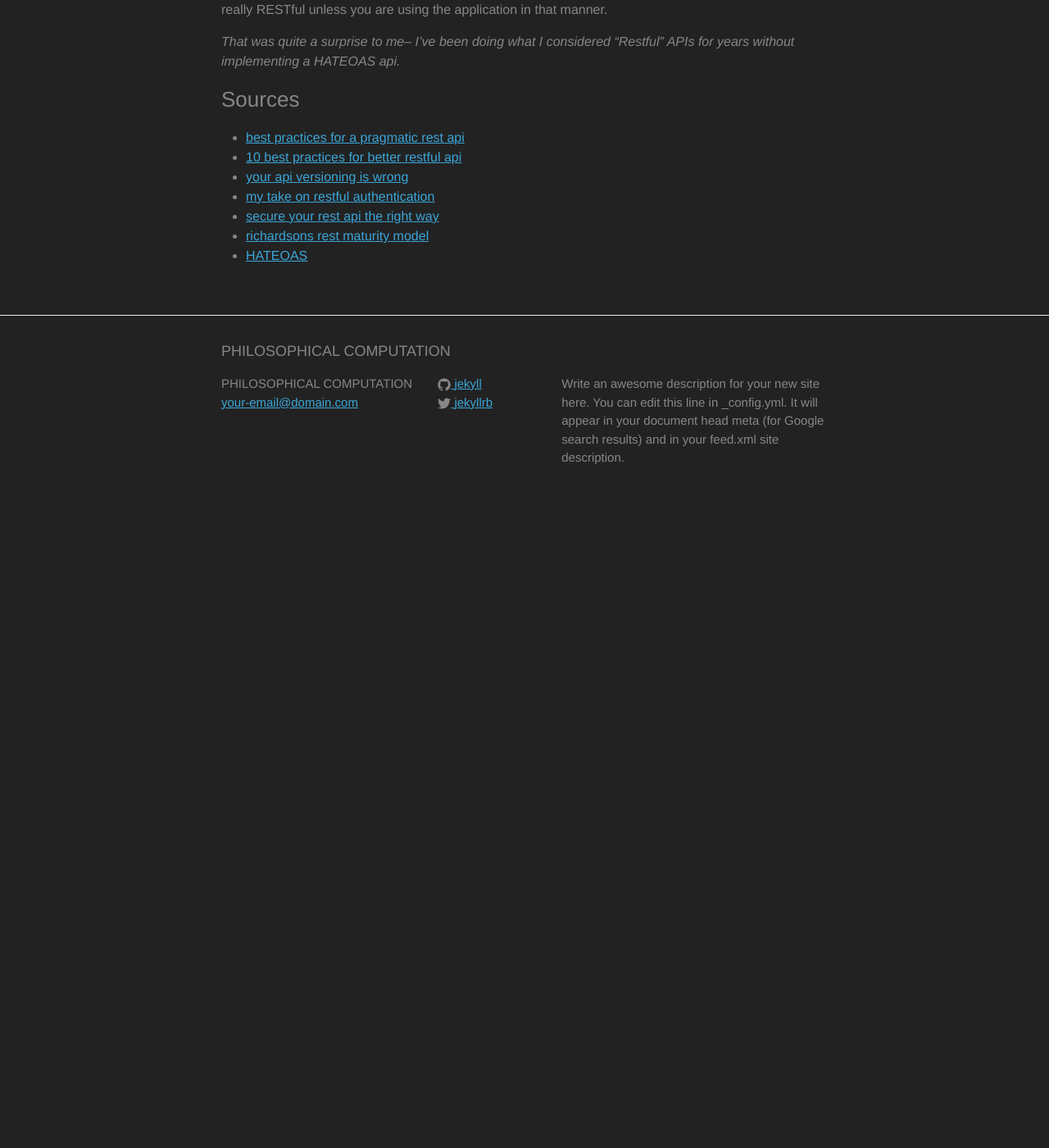
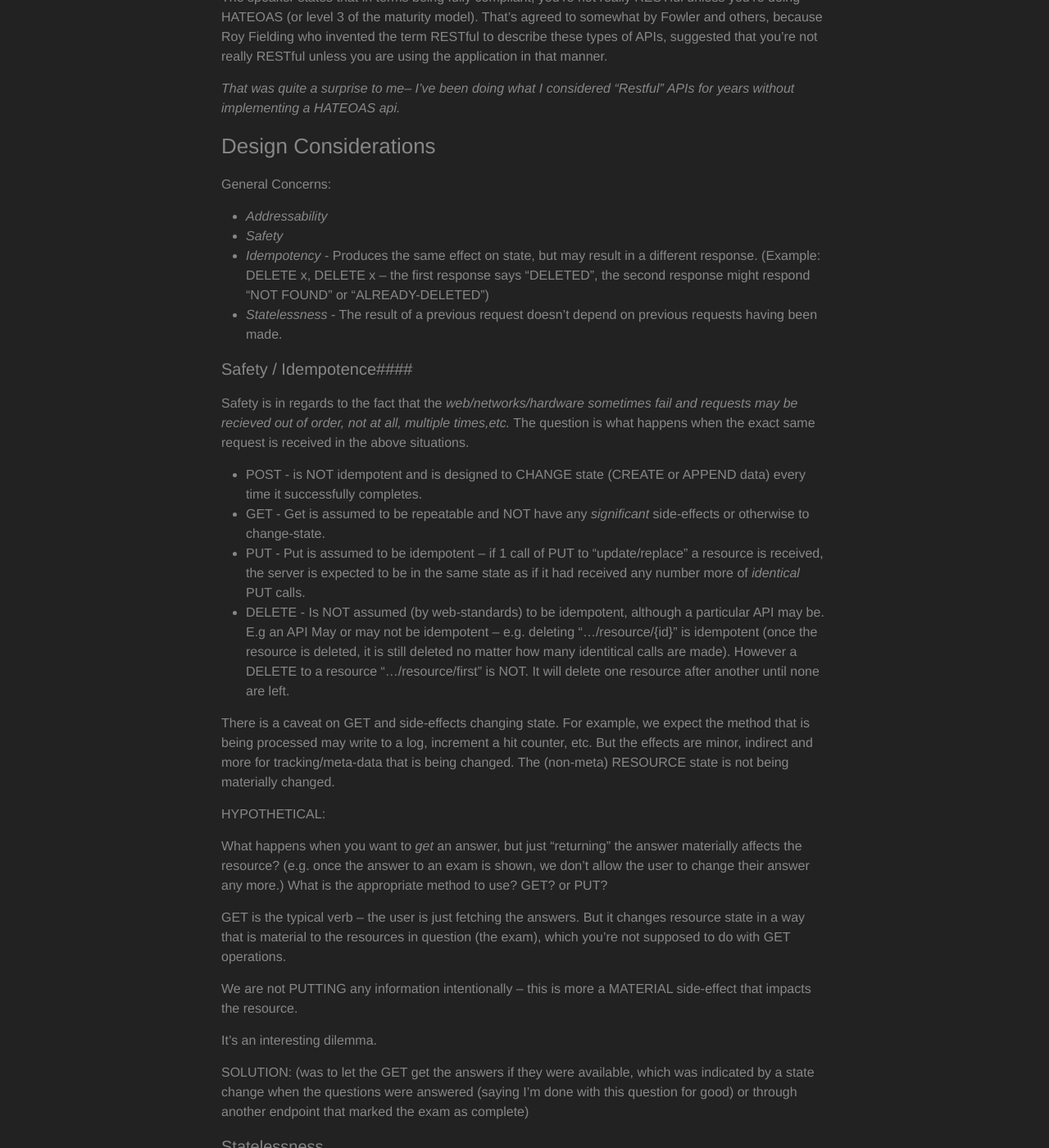
Before and after one commit to jmccune/blog_philcomp, a Jekyll site: the page built from _posts/2017-04-11-developing-applications-restfully.markdown, in a window 1280 px wide and 1400 px high, scrolled down 902 px. Shown: the whole window at 82% size. Built offline with Jekyll 4.4.1, drawn with Linux system fonts in a browser that asks for light colours; before the commit the page ends 1532 px from its top, so only the background shows below that; some of the changed text lies outside the part shown.

Commit message:
Updates on thoughts on REST

```diff
--- a/_posts/2017-04-11-developing-applications-restfully.markdown
+++ b/_posts/2017-04-11-developing-applications-restfully.markdown
@@ -5,7 +5,7 @@ date:   2017-04-11 09:44:00 -0500
 categories: restful philosophy
 ---
 
-### Designing RESTful APIs isn't always so restful for the soul... ###
+## Designing RESTful APIs isn't always so restful for the soul... ##
 
 As I've started a new endeavor/project-- one of the things that we've been doing is working on the design of the RESTFUL api.
 I've been learning about REST and best practices, and realized that there is alot that is not settled, despite other
@@ -39,8 +39,107 @@ to describe these types of APIs, suggested that you're not really RESTful unless
 
 _That was quite a surprise to me-- I've been doing what I considered "Restful" APIs for years without implementing a HATEOAS api._
 
+### Design Considerations ###
+
+General Concerns:
+
+  - *Addressability*
+  - *Safety*
+  - *Idempotency* -  Produces the same effect on state, but may result in a different response.  (Example:  DELETE x,  DELETE x -- the first
+      response says "DELETED", the second response might respond "NOT FOUND" or "ALREADY-DELETED")
+  - *Statelessness* - The result of a previous request doesn't depend on previous requests having been made.
+
+
+#### Safety / Idempotence####
+
+Safety is in regards to the fact that the _web/networks/hardware sometimes fail and requests may be recieved
+out of order, not at all, multiple times,etc._   The question is what happens when the exact same request is received
+in the above situations.
+
+  - POST - is NOT idempotent and is designed to CHANGE state (CREATE or APPEND data) every time it successfully completes.
+  - GET - Get is assumed to be repeatable and NOT have any *significant* side-effects or otherwise to change-state.
+  - PUT - Put is assumed to be idempotent -- if 1 call of PUT to "update/replace" a resource is received,
+          the server is expected to be in the same state as if it had received any number more of  *identical*
+          PUT calls.
+  - DELETE - Is NOT assumed (by web-standards) to be idempotent, although a particular API may be.
+            E.g an API May or may not be idempotent -- e.g. deleting  ".../resource/{id}" is idempotent
+            (once the resource is deleted, it is still deleted no matter how many identitical calls are made).
+            However a DELETE to a resource ".../resource/first" is NOT.
+            It will delete one resource after another until none are left.
+
+There is a caveat on GET and side-effects changing state.  For example, we expect the method that is being processed may
+write to a log, increment a hit counter, etc.   But the effects are minor, indirect and more for tracking/meta-data that
+is being changed. The (non-meta) RESOURCE state is not being materially changed.
+
+HYPOTHETICAL:
+
+What happens when you want to *get* an answer, but just "returning" the answer materially affects
+the resource?  (e.g. once the answer to an exam is shown, we don't allow the user to change their
+answer any more.)   What is the appropriate method to use?  GET?  or PUT?
+
+GET is the typical verb -- the user is just fetching the answers.  But it changes resource state in
+a way that is material to the resources in question (the exam), which you're not supposed to do with GET operations.
+
+We are not PUTTING any information intentionally -- this is more a MATERIAL side-effect that impacts
+the resource.
+
+It's an interesting dilemma.
+
+SOLUTION: (was to let the GET get the answers if they were available, which was indicated by a state change
+           when the questions were answered (saying I'm done with this question for good)
+           or through another endpoint that marked the exam as complete)
+
+
+
+
+#### Statelessness ####
+
+The result of a previous request doesn't depend on previous requests having been made.  The "application state" belongs with the client.
+The "resource state" belongs with the server.
+
+NonStateless Example:
+
+  - http://xyz.com/?q="foo"
+  - http://xyz.com/?q="foo"&NEXTPAGE=true
+  - http://xyz.com/?q="foo"&NEXTPAGE=true
+
+Stateless Example:
+
+  - http://xyz.com/?q="foo"
+  - http://xyz.com/?q="foo"&page=2
+  - http://xyz.com/?q="foo"&page=3
+
+Removing state eliminates failure conditions:
+
+  - loss of connection (leading to)
+  - loss of session
+  - retried requests (fail & retry, but then both requests come in and you're in an unexpected state)
+
+Benefits:
+
+  - load balancers
+  - caching works
+
+Considerations:
+
+  - Data Liveness  (when you do a query for the top 10 results on "foo" and save it, when you come back next week will the results
+                    still be the original 10 results from a week ago, or include whatever changes/updates have occurred meanwhile)
+
+  - Authentication - Private apps usually don't want true statelessness, you're not allowed to operate on data endpoints unless
+                     the system knows who you are and you have the appropriate roles/permissions for the given operation.
+                     This permission per HTTP call is often accomplished with session keys (which are stateful).  There
+                     are alternatives (JWT) which includes the authentication information in a signed request meaning requests
+                     can truly be stateless.   However, JWT has its own set of drawbacks and limitations and so isn't always
+                     appropriate for a solution.  So we may support a cross-cutting stateful solution (this requires the
+                     sharing of the session key across any load-balancing/caching solutions that are used).
+
+
+
+
 
 ### Sources ###
+  - [stackoverflow]
+  - [RESTful Web Services]
   - [best practices for a pragmatic rest api]
   - [10 best practices for better restful api]
   - [your api versioning is wrong]
@@ -49,6 +148,8 @@ _That was quite a surprise to me-- I've been doing what I considered "Restful" A
   - [richardsons rest maturity model]
   - [HATEOAS]
 
+[stackoverflow]: https://stackoverflow.com/
+[RESTful Web Services]: http://shop.oreilly.com/product/9780596529260.do
 [best practices for a pragmatic rest api]: http://www.vinaysahni.com/best-practices-for-a-pragmatic-restful-api
 [HATEOAS]:https://en.wikipedia.org/wiki/HATEOAS
 [richardsons rest maturity model]: https://martinfowler.com/articles/richardsonMaturityModel.html
```
